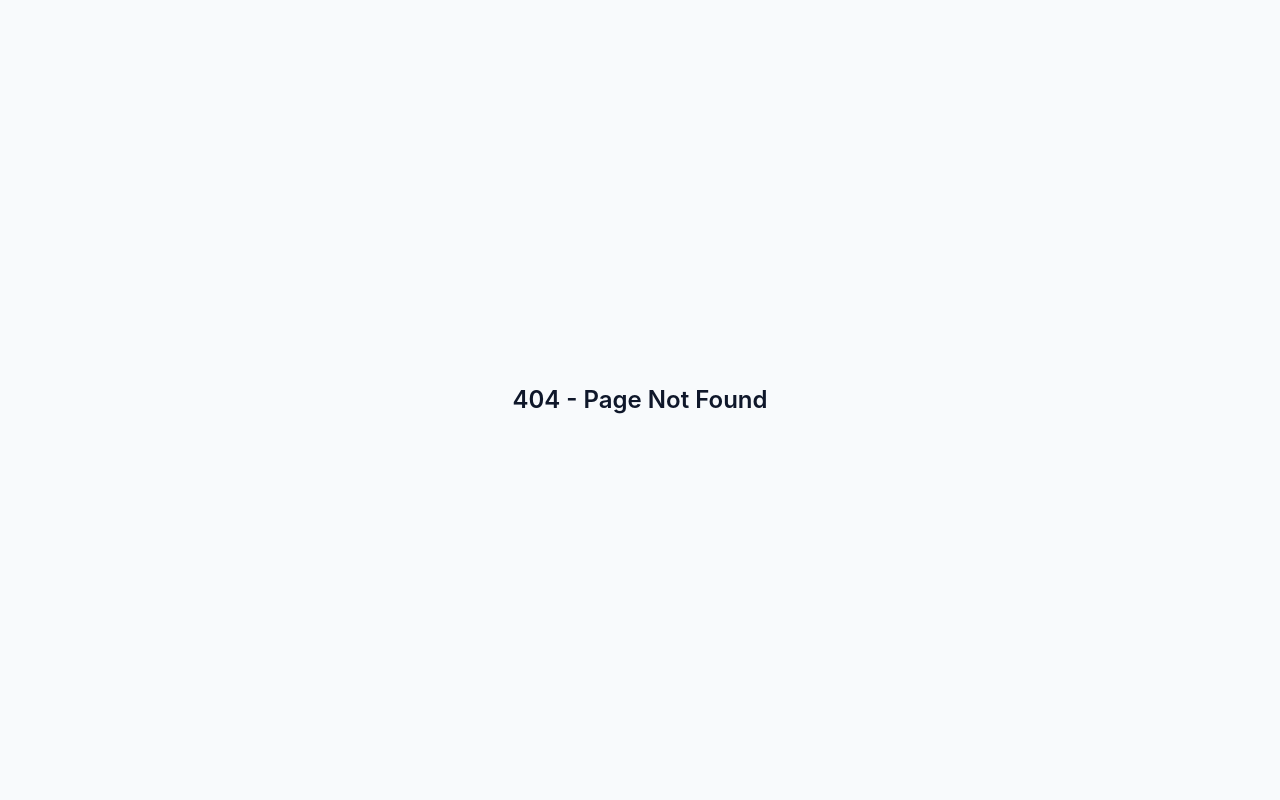
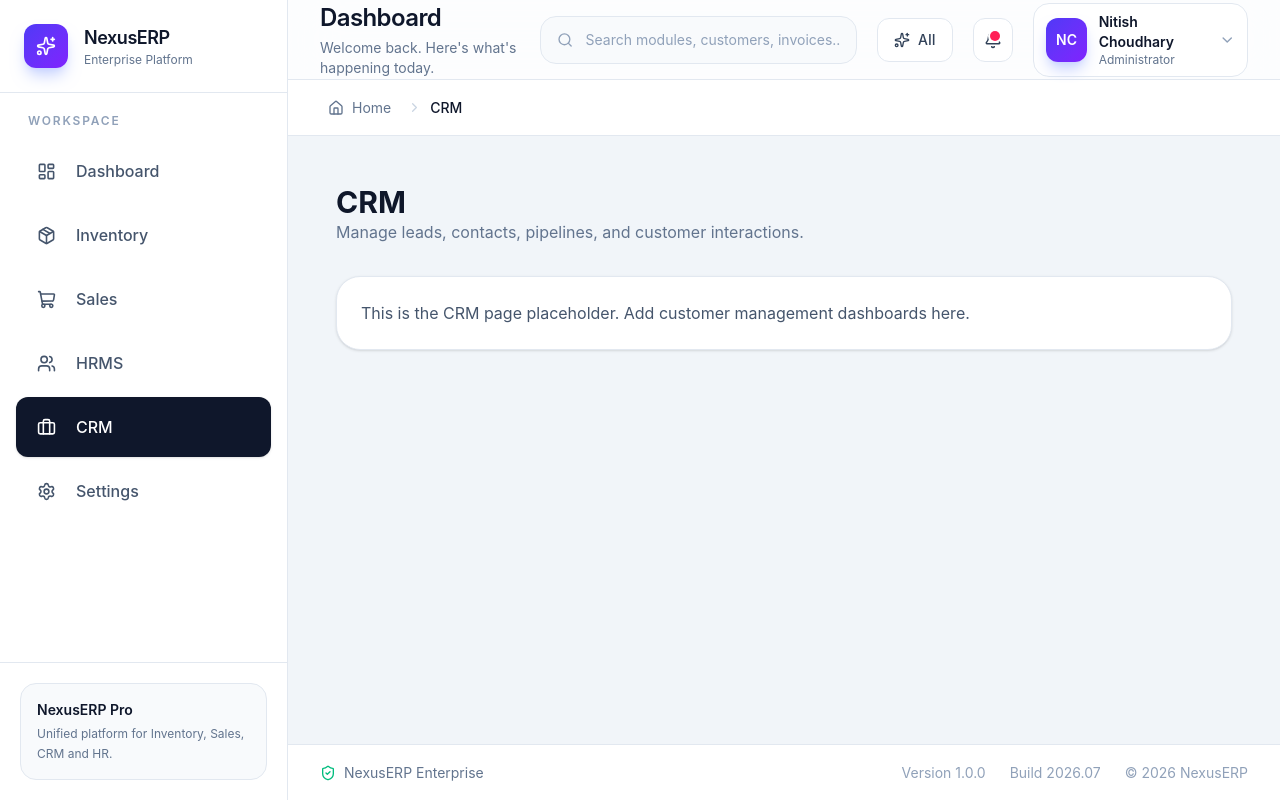
Before and after one commit to nitishchahal/NexusERP, a React (Vite) app in the folder frontend/: page /crm in a window 1280 px wide. Before the commit this address had no page. Built offline with nearby package versions, Linux system fonts and the light colour scheme.

Commit message:
Adding Other Pages like Inventory CRM HRMS Sales Setting

```diff
--- /dev/null
+++ b/frontend/src/modules/dashboard/pages/CRMPage.tsx
@@ -0,0 +1,16 @@
+const CRMPage = () => {
+  return (
+    <div className="space-y-8 p-6">
+      <div>
+        <h1 className="text-3xl font-bold">CRM</h1>
+        <p className="text-slate-500">Manage leads, contacts, pipelines, and customer interactions.</p>
+      </div>
+
+      <div className="rounded-3xl border border-slate-200 bg-white p-6 shadow-sm">
+        <p className="text-slate-600">This is the CRM page placeholder. Add customer management dashboards here.</p>
+      </div>
+    </div>
+  );
+};
+
+export default CRMPage;
--- /dev/null
+++ b/frontend/src/modules/dashboard/pages/HRMSPage.tsx
@@ -0,0 +1,16 @@
+const HRMSPage = () => {
+  return (
+    <div className="space-y-8 p-6">
+      <div>
+        <h1 className="text-3xl font-bold">HRMS</h1>
+        <p className="text-slate-500">Manage employees, attendance, payroll, and HR workflows.</p>
+      </div>
+
+      <div className="rounded-3xl border border-slate-200 bg-white p-6 shadow-sm">
+        <p className="text-slate-600">This is the HRMS page placeholder. Add employee management features here.</p>
+      </div>
+    </div>
+  );
+};
+
+export default HRMSPage;
--- /dev/null
+++ b/frontend/src/modules/dashboard/pages/InventoryPage.tsx
@@ -0,0 +1,16 @@
+const InventoryPage = () => {
+  return (
+    <div className="space-y-8 p-6">
+      <div>
+        <h1 className="text-3xl font-bold">Inventory</h1>
+        <p className="text-slate-500">Manage stock levels, products, and warehouse inventory.</p>
+      </div>
+
+      <div className="rounded-3xl border border-slate-200 bg-white p-6 shadow-sm">
+        <p className="text-slate-600">This is the inventory page placeholder. Add inventory dashboards and management panels here.</p>
+      </div>
+    </div>
+  );
+};
+
+export default InventoryPage;
--- /dev/null
+++ b/frontend/src/modules/dashboard/pages/SalesPage.tsx
@@ -0,0 +1,16 @@
+const SalesPage = () => {
+  return (
+    <div className="space-y-8 p-6">
+      <div>
+        <h1 className="text-3xl font-bold">Sales</h1>
+        <p className="text-slate-500">View sales performance, orders, and revenue analytics.</p>
+      </div>
+
+      <div className="rounded-3xl border border-slate-200 bg-white p-6 shadow-sm">
+        <p className="text-slate-600">This is the sales page placeholder. Add order reports and sales metrics here.</p>
+      </div>
+    </div>
+  );
+};
+
+export default SalesPage;
--- /dev/null
+++ b/frontend/src/modules/dashboard/pages/SettingsPage.tsx
@@ -0,0 +1,16 @@
+const SettingsPage = () => {
+  return (
+    <div className="space-y-8 p-6">
+      <div>
+        <h1 className="text-3xl font-bold">Settings</h1>
+        <p className="text-slate-500">Configure application settings, preferences, and system options.</p>
+      </div>
+
+      <div className="rounded-3xl border border-slate-200 bg-white p-6 shadow-sm">
+        <p className="text-slate-600">This is the settings page placeholder. Add configuration and admin controls here.</p>
+      </div>
+    </div>
+  );
+};
+
+export default SettingsPage;
--- a/frontend/src/modules/dashboard/pages/index.ts
+++ b/frontend/src/modules/dashboard/pages/index.ts
@@ -1 +1,6 @@
 export { default as DashboardPage } from "./DashboardPage";
+export { default as InventoryPage } from "./InventoryPage";
+export { default as SalesPage } from "./SalesPage";
+export { default as HRMSPage } from "./HRMSPage";
+export { default as CRMPage } from "./CRMPage";
+export { default as SettingsPage } from "./SettingsPage";
--- a/frontend/src/routes/AppRoutes.tsx
+++ b/frontend/src/routes/AppRoutes.tsx
@@ -9,8 +9,14 @@ import {
   ResetPasswordPage,
 } from "../modules/auth";
 
-
-import {DashboardPage} from "../modules/dashboard";
+import {
+  DashboardPage,
+  InventoryPage,
+  SalesPage,
+  HRMSPage,
+  CRMPage,
+  SettingsPage,
+} from "../modules/dashboard";
 
 const AppRoutes = () => {
   return (
@@ -33,10 +39,12 @@ const AppRoutes = () => {
 
       {/* Dashboard */}
       <Route element={<DashboardLayout />}>
-        <Route
-          path="/dashboard"
-          element={<DashboardPage />}
-        />
+        <Route path="/dashboard" element={<DashboardPage />} />
+        <Route path="/inventory" element={<InventoryPage />} />
+        <Route path="/sales" element={<SalesPage />} />
+        <Route path="/hrms" element={<HRMSPage />} />
+        <Route path="/crm" element={<CRMPage />} />
+        <Route path="/settings" element={<SettingsPage />} />
       </Route>
 
       {/* 404 */}
```
